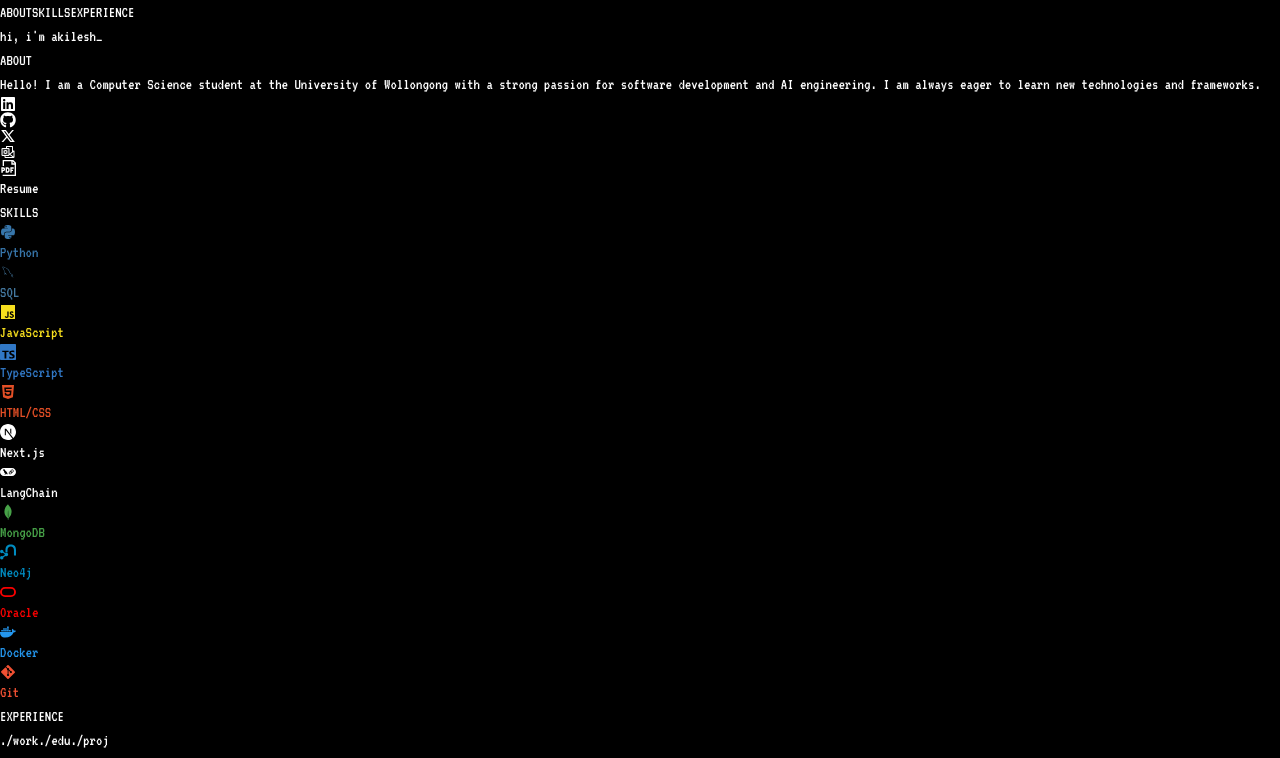
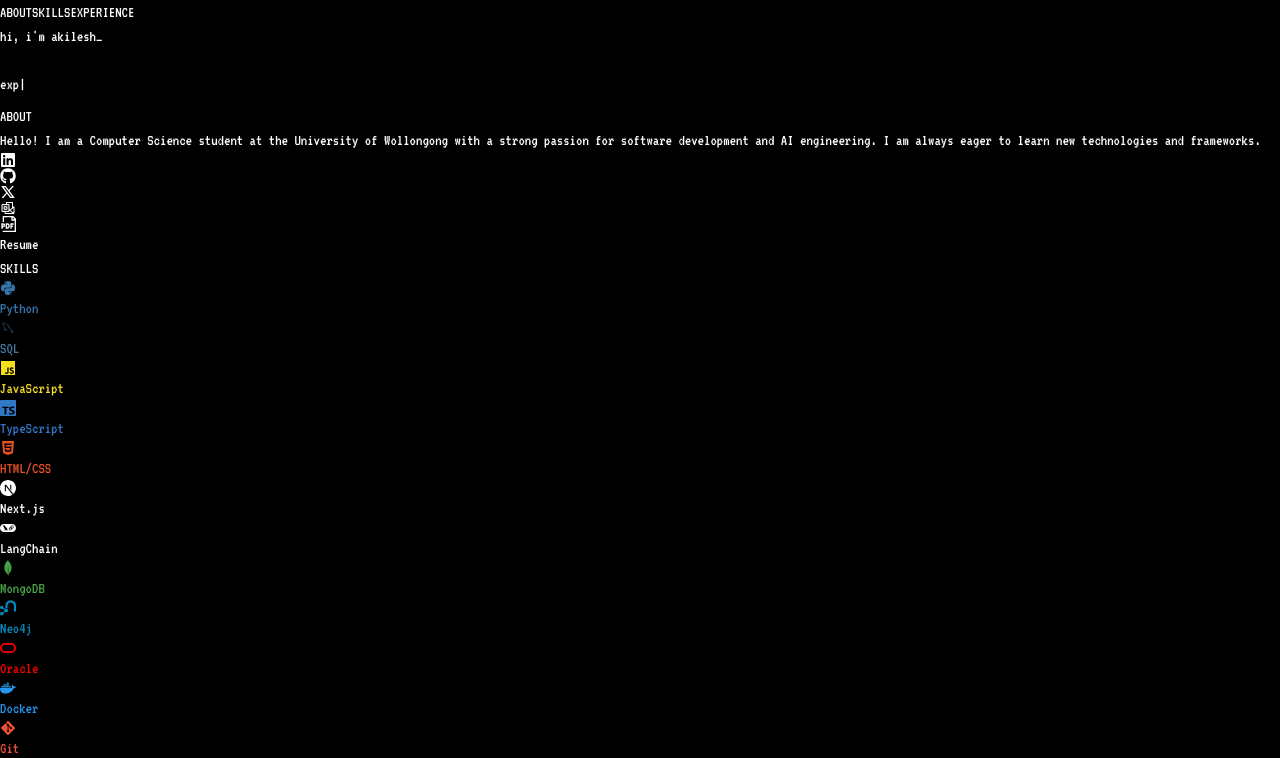
Before and after one commit to akileshjayakumar/v2, a Next.js app: page / in a window 1280 px wide. Shown: the top 758 px of the page. Built offline with nearby package versions, Linux system fonts and the light colour scheme.

Commit message:
new (#5)

```diff
--- a/src/app/page.tsx
+++ b/src/app/page.tsx
@@ -1,90 +1,110 @@
 "use client";
 
+import { motion } from "framer-motion";
 import { useState, useEffect, useRef } from "react";
 import About from "@/components/About";
 import Skills from "@/components/Skills";
 import Experience from "@/components/Experience";
 import Footer from "@/components/Footer";
 
+const fullText = [
+  "exploring LLMs and GenAI.",
+  "a software developer.",
+  "a web developer.",
+  "a linux enthusiast.",
+  "a tech enthusiast.",
+  "when i'm not coding, i'm probably on wordle.",
+];
+
 export default function Home() {
+  const [text, setText] = useState("");
+  const [isDeleting, setIsDeleting] = useState(false);
+  const [loopNum, setLoopNum] = useState(0);
+  const [typingSpeed, setTypingSpeed] = useState(150); // Adjust for typing speed
   const [cursorVisible, setCursorVisible] = useState(true);
-  const [activeSection, setActiveSection] = useState("about");
   const aboutRef = useRef<HTMLElement>(null);
   const skillsRef = useRef<HTMLElement>(null);
   const experienceRef = useRef<HTMLElement>(null);
 
+  // Blinking cursor effect
   useEffect(() => {
-    const interval = setInterval(() => {
+    const cursorInterval = setInterval(() => {
       setCursorVisible((v) => !v);
     }, 530);
 
-    const handleScroll = () => {
-      const scrollPosition = window.scrollY + window.innerHeight / 2;
+    return () => clearInterval(cursorInterval);
+  }, []);
 
-      if (
-        experienceRef.current &&
-        scrollPosition >= experienceRef.current.offsetTop
-      ) {
-        setActiveSection("experience");
-      } else if (
-        skillsRef.current &&
-        scrollPosition >= skillsRef.current.offsetTop
-      ) {
-        setActiveSection("skills");
+  // Typing and deleting effect
+  useEffect(() => {
+    const currentText = fullText[loopNum % fullText.length];
+    let timer;
+
+    if (!isDeleting && text === currentText) {
+      timer = setTimeout(() => setIsDeleting(true), 2000); // Pause before deleting
+    } else if (isDeleting && text === "") {
+      timer = setTimeout(() => {
+        setIsDeleting(false);
+        setLoopNum((prev) => prev + 1);
+      }, 500); // Pause before typing next
+    } else if (!isDeleting) {
+      timer = setTimeout(() => {
+        setText(currentText.substring(0, text.length + 1));
+        setTypingSpeed(100); // Typing speed
+      }, typingSpeed);
     } else {
-        setActiveSection("about");
+      timer = setTimeout(() => {
+        setText(currentText.substring(0, text.length - 1));
+        setTypingSpeed(50); // Backspacing speed
+      }, typingSpeed);
     }
-    };
 
-    window.addEventListener("scroll", handleScroll);
-    return () => {
-      clearInterval(interval);
-      window.removeEventListener("scroll", handleScroll);
-    };
-  }, []);
+    return () => clearTimeout(timer);
+  }, [text, isDeleting, loopNum, typingSpeed]);
 
   const scrollToSection = (ref: React.RefObject<HTMLElement>) => {
     ref.current?.scrollIntoView({ behavior: "smooth" });
   };
 
   return (
-    <div className="min-h-screen bg-black text-white font-['VT323',monospace] sm:p-4 md:p-6 border-2 sm:border-4 border-white">
+    <div className="min-h-screen bg-black text-white font-['VT323',monospace] sm:p-6 md:p-10 border-2 sm:border-4 border-white">
       {/* Navigation */}
-      <nav className="flex flex-col sm:flex-row justify-between items-center sm:px-9 md:px-6 py-[1rem] px-[1rem] sm:py-2 md:py-5 sticky top-0 bg-black z-50 border-b border-cyan-400">
-        <div className="flex flex-wrap justify-center sm:justify-start gap-2 sm:gap-4 md:gap-8 text-lg sm:text-xl md:text-2xl lg:text-3xl tracking-[0.3em] sm:tracking-[0.2em] mb-2 sm:mb-0">
+      <nav className="flex flex-col sm:flex-row justify-between items-center sm:px-12 md:px-16 py-[1.5rem] px-[1.5rem] sm:py-4 md:py-6 sticky top-0 bg-black z-50 border-b border-cyan-400">
+        <div className="flex flex-wrap justify-center sm:justify-start gap-4 sm:gap-6 md:gap-10 text-lg sm:text-xl md:text-2xl lg:text-3xl tracking-[0.3em] sm:tracking-[0.2em] mb-3 sm:mb-0">
           <button
             onClick={() => scrollToSection(aboutRef)}
-            className={`hover:text-red-400 transition-colors duration-300 rounded p-2 sm:p-3 ${
-              activeSection === "about" ? "text-white" : "text-gray-600"
-            }`}
+            className="hover:text-red-400 transition-colors duration-300 rounded p-3 sm:p-4"
           >
             ABOUT
           </button>
           <button
             onClick={() => scrollToSection(skillsRef)}
-            className={`hover:text-red-400 transition-colors duration-300 rounded p-2 sm:p-3 ${
-              activeSection === "skills" ? "text-white" : "text-gray-600"
-            }`}
+            className="hover:text-red-400 transition-colors duration-300 rounded p-3 sm:p-4"
           >
             SKILLS
           </button>
           <button
             onClick={() => scrollToSection(experienceRef)}
-            className={`hover:text-red-400 transition-colors duration-300 rounded p-2 sm:p-3 ${
-              activeSection === "experience" ? "text-white" : "text-gray-600"
-            }`}
+            className="hover:text-red-400 transition-colors duration-300 rounded p-3 sm:p-4"
           >
             EXPERIENCE
           </button>
         </div>
-        <div className="flex gap-2"></div>
       </nav>
 
       {/* Main Content */}
-      <main className="mt-4 sm:mt-8 md:mt-16 space-y-12 sm:space-y-16 md:space-y-24">
+      <main className="mt-6 sm:mt-10 md:mt-16 space-y-16 sm:space-y-20 md:space-y-28">
         {/* Hero Section */}
-        <section className="h-[calc(100vh-150px)] sm:h-[calc(100vh-200px)] flex items-center justify-center">
-          <h1 className="text-2xl sm:text-3xl md:text-4xl lg:text-5xl xl:text-6xl font-['VT323',monospace] tracking-wider text-center">
+        <section className="h-[calc(100vh-150px)] sm:h-[calc(100vh-200px)] flex flex-col items-center justify-center text-center">
+          <motion.div
+            initial={{ y: 30, opacity: 0 }}
+            animate={{ y: 0, opacity: 1 }}
+            transition={{ duration: 1, ease: "easeOut" }}
+          >
+            <h1
+              className="text-3xl sm:text-4xl md:text-5xl lg:text-6xl xl:text-7xl font-['VT323',monospace] tracking-wider mb-4"
+              style={{ minHeight: "3rem" }}
+            >
               hi, i&apos;m akilesh
               <span
                 className={`${
@@ -94,6 +114,20 @@
                 _
               </span>
             </h1>
+            <h2
+              className="mt-4 sm:mt-6 md:mt-8 text-lg sm:text-xl md:text-2xl lg:text-3xl italic"
+              style={{ minHeight: "2rem" }}
+            >
+              {text}
+              <span
+                className={`${
+                  cursorVisible ? "opacity-100" : "opacity-0"
+                } transition-opacity duration-300`}
+              >
+                |
+              </span>
+            </h2>
+          </motion.div>
         </section>
 
         <section ref={aboutRef}>
```
Lines whose indentation alone changed are shown as unchanged.
